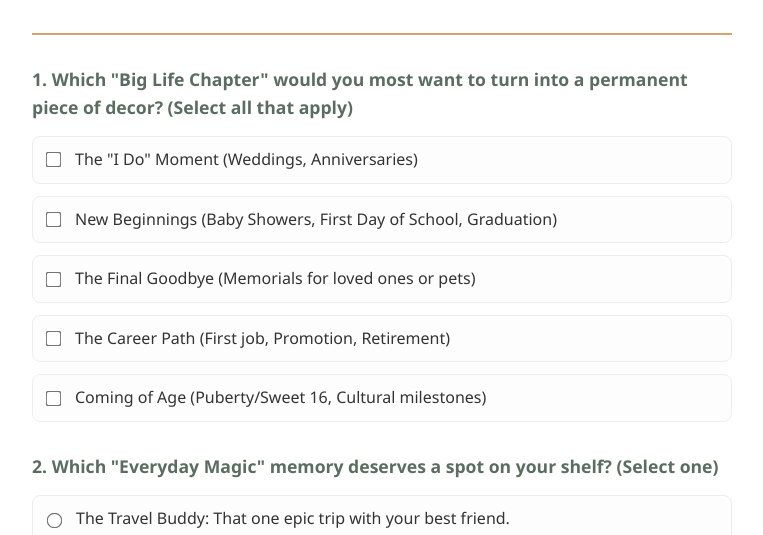
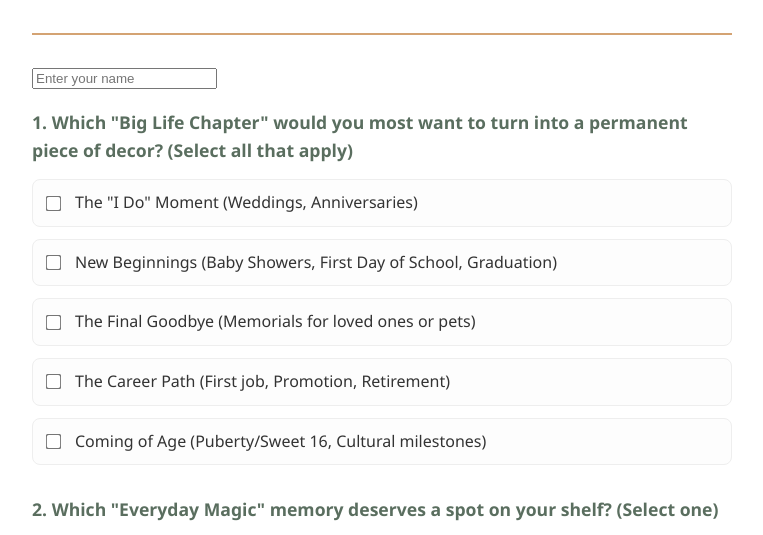
Before and after one commit to sridurgauppalapati/MemDec-Survey, a plain HTML site: page index.html in a window 1280 px wide. Shown: the part 203-738 px from the top of the page, without its empty margins (258-1021 px from the left). Drawn offline with Linux system fonts and the light colour scheme.

Commit message:
Update index.html

```diff
--- a/index.html
+++ b/index.html
@@ -104,7 +104,8 @@
         <p class="intro">At <strong>MemoryCraft</strong>, we believe memories shouldn't just stay in albums. Help us understand how you'd like to transform your most cherished moments into beautiful home decor.</p>
     </header>
 
-    <form id="memorySurvey">
+    <form action="https://formspree.io/f/xqedeyjd" method="POST">
+        <input type="text" name ="visitor_name" placeholder="Enter your name" required>
 
         <div class="question-block">
             <h3>1. Which "Big Life Chapter" would you most want to turn into a permanent piece of decor? (Select all that apply)</h3>
```
